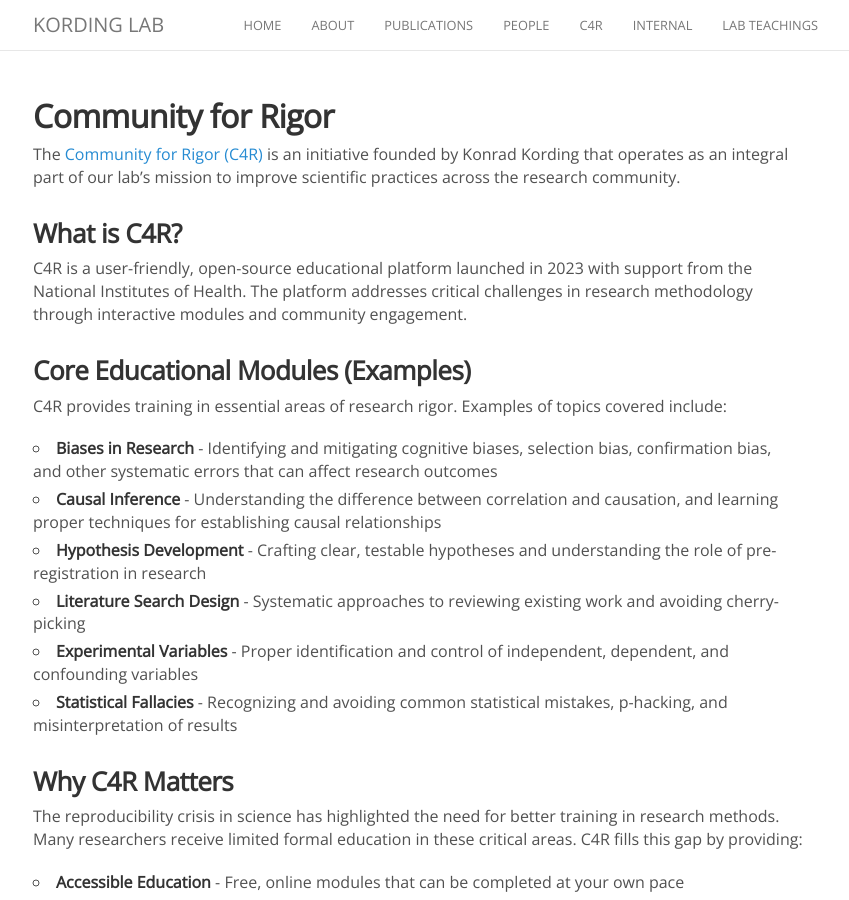
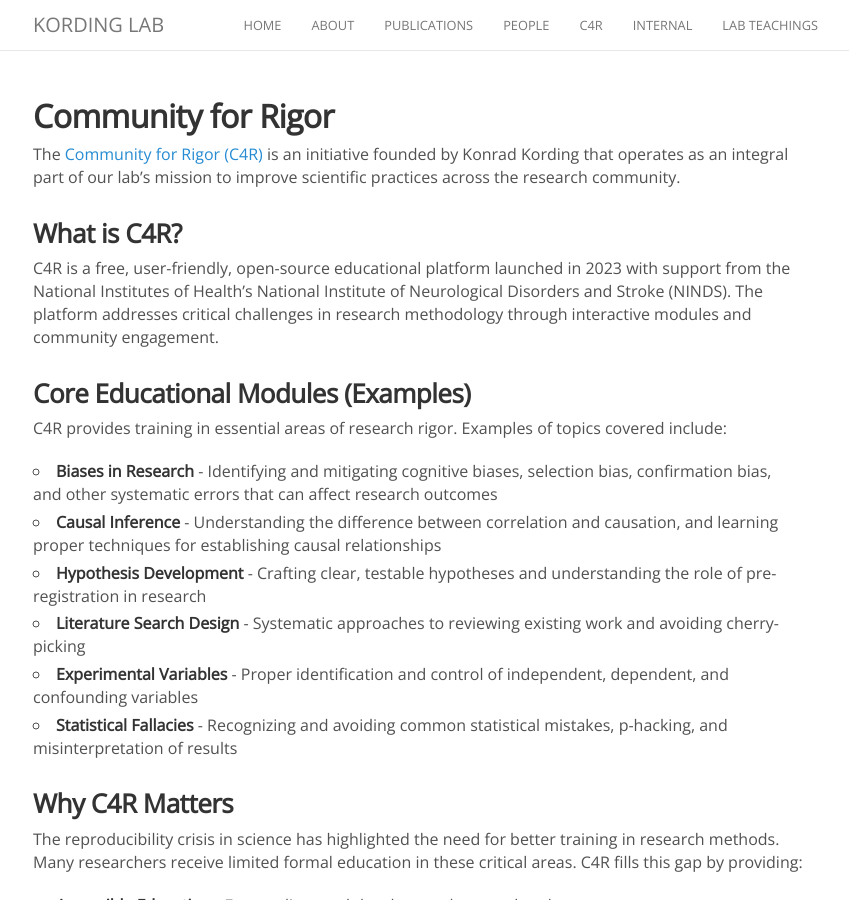
Before and after one commit to KordingLab/KordingLab.github.io, a Jekyll site: the page built from c4r.md, in a window 1280 px wide and 900 px high. Shown: the whole window, without its empty margins (222-1071 px from the left). Built offline with Jekyll 4.4.1, drawn with Linux system fonts in a browser that asks for light colours; nearby versions of some CDN libraries; comment, search, counter and statistics services are not loaded.

Commit message:
Update C4R description based on feedback
- Emphasized that C4R is free (no-cost)
- Added proper credit to NINDS (National Institute of Neurological Disorders and Stroke)
- Maintained mention of NIH as parent organization

```diff
--- a/c4r.md
+++ b/c4r.md
@@ -9,7 +9,7 @@
 
 ### What is C4R?
 
-C4R is a user-friendly, open-source educational platform launched in 2023 with support from the National Institutes of Health. The platform addresses critical challenges in research methodology through interactive modules and community engagement.
+C4R is a free, user-friendly, open-source educational platform launched in 2023 with support from the National Institutes of Health's National Institute of Neurological Disorders and Stroke (NINDS). The platform addresses critical challenges in research methodology through interactive modules and community engagement.
 
 ### Core Educational Modules (Examples)
 
```
